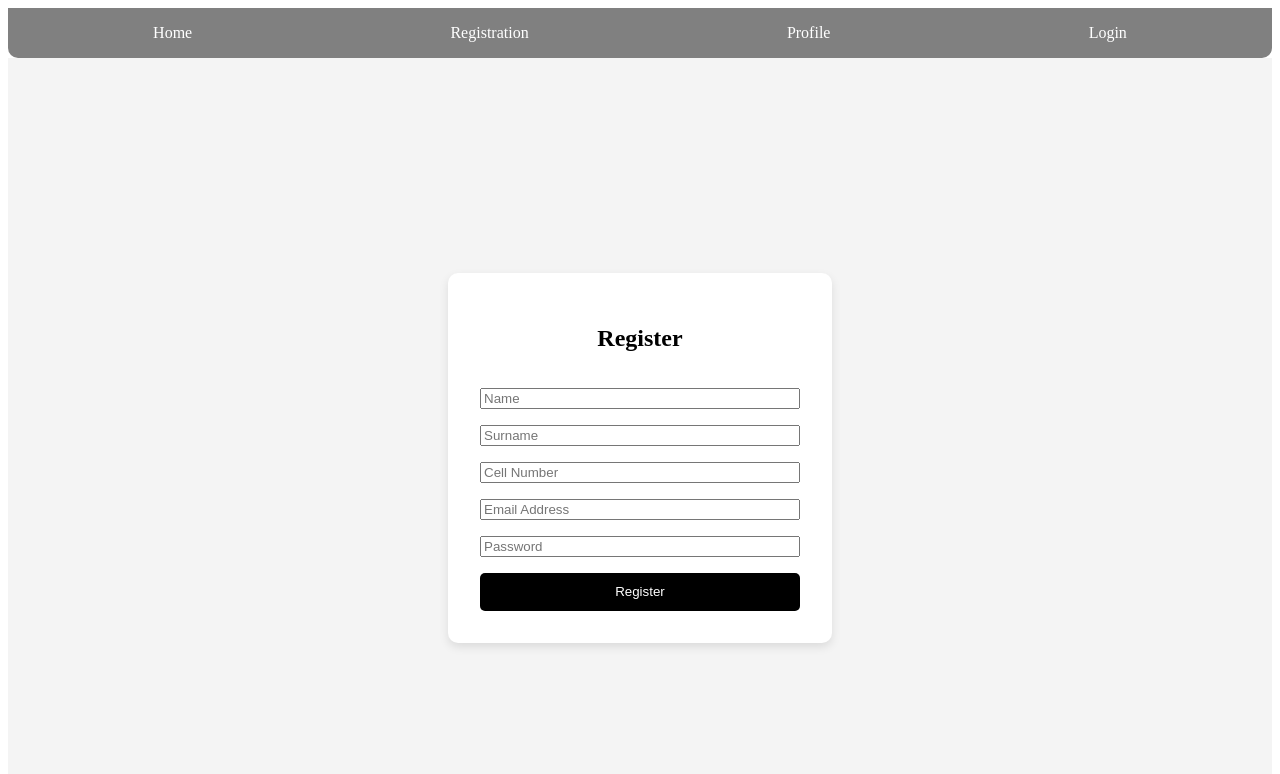
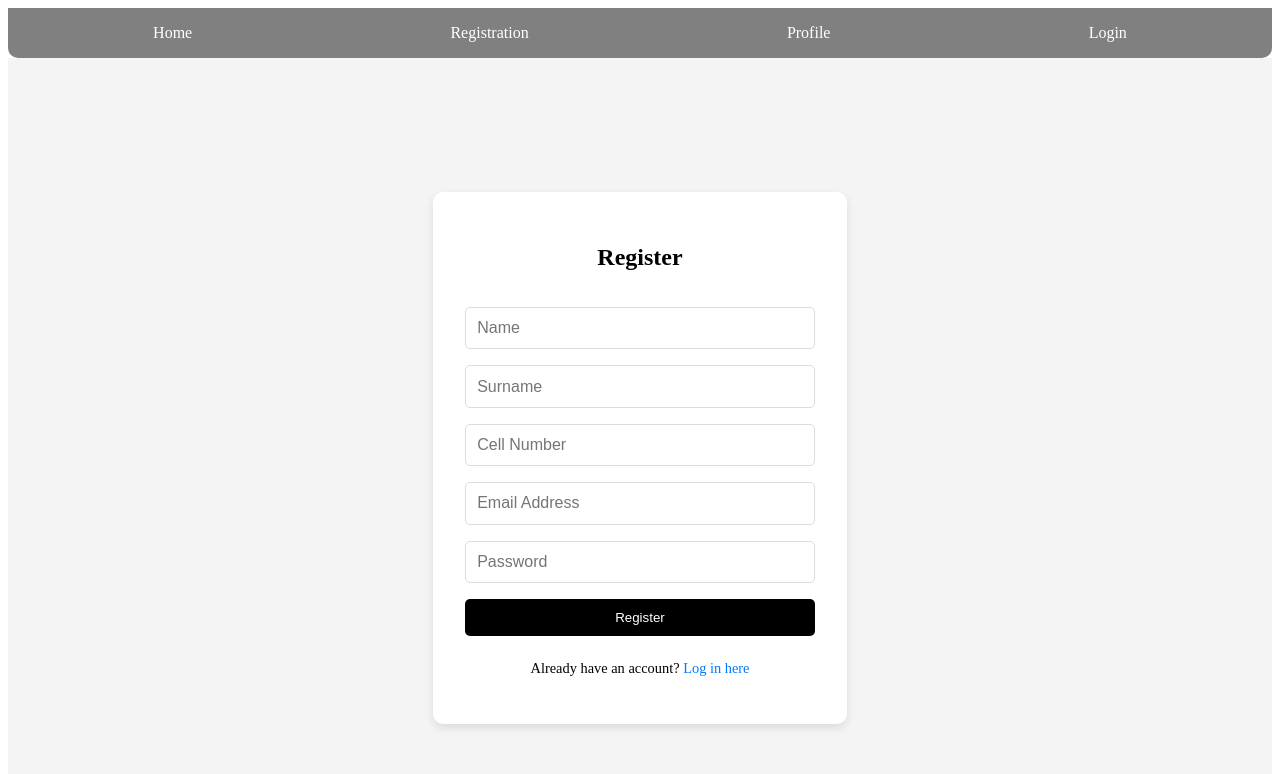
Before and after one commit to Mluleki23/Task-5-Shopping-List-App-, a React (Vite) app: page /register in a window 1280 px wide. Shown: the top 774 px of the page. Built offline with nearby package versions, Linux system fonts and the light colour scheme.

Commit message:
Created Login form with email and password fields

```diff
--- a/src/features/LoginSlice.ts
+++ b/src/features/LoginSlice.ts
@@ -1,31 +1,57 @@
+// src/redux/slices/LoginSlice.ts
 import { createAsyncThunk, createSlice } from "@reduxjs/toolkit";
 import axios from "axios";
 
 export interface LoginState {
-  email: string;
-  password: string;
+  loading: boolean;
+  error: string | null;
+  user: any | null;
 }
 
+const initialState: LoginState = {
+  loading: false,
+  error: null,
+  user: null,
+};
 
-// Define the initial state using that type
-const initialState: LoginState = {
- email: "dlozi@gmail.com",
-    password: "123456",
-}
+export const loginUser = createAsyncThunk(
+  "auth/loginUser",
+  async (credentials: { email: string; password: string }, thunkAPI) => {
+    try {
+      const response = await axios.post("http://localhost:5000/api/login", credentials);
+      return response.data;
+    } catch (err: any) {
+      return thunkAPI.rejectWithValue(err.response?.data?.message || "Login failed");
+    }
+  }
+);
 
-export const LoginSlice = createSlice({
+const LoginSlice = createSlice({
   name: "login",
-  // `createSlice` will infer the state type from the `initialState` argument
   initialState,
   reducers: {
-
+    logout: (state) => {
+      state.user = null;
+      localStorage.removeItem("user");
+    },
+  },
+  extraReducers: (builder) => {
+    builder
+      .addCase(loginUser.pending, (state) => {
+        state.loading = true;
+        state.error = null;
+      })
+      .addCase(loginUser.fulfilled, (state, action) => {
+        state.loading = false;
+        state.user = action.payload;
+        localStorage.setItem("user", JSON.stringify(action.payload));
+      })
+      .addCase(loginUser.rejected, (state, action) => {
+        state.loading = false;
+        state.error = action.payload as string;
+      });
   },
 });
 
-
-
-
-
-
-
+export const { logout } = LoginSlice.actions;
 export default LoginSlice.reducer;
--- a/src/pages/Login.tsx
+++ b/src/pages/Login.tsx
@@ -1,16 +1,68 @@
-import React from 'react'
-import { useAppSelector, useAppDispatch } from "../../reduxhooks";
+// src/pages/Login.tsx
+import React, { useState } from "react";
+import { useDispatch, useSelector } from "react-redux";
+import type { RootState, AppDispatch } from "../../store";
+import { loginUser } from "../features/LoginSlice";
 
+const Login: React.FC = () => {
+  const dispatch = useDispatch<AppDispatch>();
+  const { loading, error } = useSelector((state: RootState) => state.login);
 
+  const [formData, setFormData] = useState({
+    email: "",
+    password: "",
+  });
 
-export default function Login() {
+  const handleChange = (e: React.ChangeEvent<HTMLInputElement>) => {
+    setFormData({ ...formData, [e.target.name]: e.target.value });
+  };
 
-    const email = useAppSelector((state) => state.login.email);
-    const dispatch = useAppDispatch();
+  const handleSubmit = (e: React.FormEvent) => {
+    e.preventDefault();
+    dispatch(loginUser(formData));
+  };
+
   return (
-    <div>
-   <h1>Shopping List</h1>
-   {email}
-    </div>
-  )
-}
+    <form onSubmit={handleSubmit}>
+      <div className="container">
+        <h1>Login</h1>
+        <p>Please enter your credentials to sign in.</p>
+        <hr />
+
+        <label htmlFor="email"><b>Email</b></label>
+        <input
+          type="text"
+          placeholder="Enter Email"
+          name="email"
+          id="email"
+          value={formData.email}
+          onChange={handleChange}
+          required
+        />
+
+        <label htmlFor="password"><b>Password</b></label>
+        <input
+          type="password"
+          placeholder="Enter Password"
+          name="password"
+          id="password"
+          value={formData.password}
+          onChange={handleChange}
+          required
+        />
+
+        <button type="submit" className="loginbtn" disabled={loading}>
+          {loading ? "Logging in..." : "Login"}
+        </button>
+
+        {error && <p style={{ color: "red" }}>{error}</p>}
+      </div>
+
+      <div className="container signin">
+        <p>Don’t have an account? <a href="/register">Register</a>.</p>
+      </div>
+    </form>
+  );
+};
+
+export default Login;
--- a/src/pages/Register.tsx
+++ b/src/pages/Register.tsx
@@ -1,6 +1,6 @@
 import React, { useState } from "react";
 import { useDispatch, useSelector } from "react-redux";
-import { registerUser, setRegisterData } from "../features/RegisterSlice";
+import { registerUser } from "../features/RegisterSlice";
 import { useNavigate } from "react-router-dom";
 import type { RootState } from "../../store";
 
@@ -8,13 +8,14 @@ export default function Register() {
   const dispatch = useDispatch();
   const navigate = useNavigate();
   const status = useSelector((state: RootState) => state.register.status);
+  const error = useSelector((state: RootState) => state.register.error);
 
   const [formData, setFormData] = useState({
-    email: "",
-    password: "",
     name: "",
     surname: "",
     cell: "",
+    email: "",
+    password: "",
   });
 
   const handleChange = (e: React.ChangeEvent<HTMLInputElement>) => {
@@ -24,12 +25,7 @@ export default function Register() {
   const handleSubmit = (e: React.FormEvent) => {
     e.preventDefault();
 
-    // If you want API call
     dispatch(registerUser(formData) as any);
-
-    // If only Redux store (no API):
-    // dispatch(setRegisterData(formData));
-
     navigate("/profile");
   };
 
@@ -50,13 +46,14 @@ export default function Register() {
           padding: "2rem",
           borderRadius: "10px",
           boxShadow: "0 4px 10px rgba(0,0,0,0.1)",
-          width: "320px",
+          width: "350px",
           display: "flex",
           flexDirection: "column",
           gap: "1rem",
         }}
       >
         <h2 style={{ textAlign: "center" }}>Register</h2>
+
         <input
           type="text"
           name="name"
@@ -64,7 +61,14 @@ export default function Register() {
           value={formData.name}
           onChange={handleChange}
           required
+          style={{
+            padding: "0.7rem",
+            border: "1px solid #ddd",
+            borderRadius: "5px",
+            fontSize: "1rem",
+          }}
         />
+
         <input
           type="text"
           name="surname"
@@ -72,7 +76,14 @@ export default function Register() {
           value={formData.surname}
           onChange={handleChange}
           required
+          style={{
+            padding: "0.7rem",
+            border: "1px solid #ddd",
+            borderRadius: "5px",
+            fontSize: "1rem",
+          }}
         />
+
         <input
           type="tel"
           name="cell"
@@ -80,7 +91,14 @@ export default function Register() {
           value={formData.cell}
           onChange={handleChange}
           required
+          style={{
+            padding: "0.7rem",
+            border: "1px solid #ddd",
+            borderRadius: "5px",
+            fontSize: "1rem",
+          }}
         />
+
         <input
           type="email"
           name="email"
@@ -88,7 +106,14 @@ export default function Register() {
           value={formData.email}
           onChange={handleChange}
           required
+          style={{
+            padding: "0.7rem",
+            border: "1px solid #ddd",
+            borderRadius: "5px",
+            fontSize: "1rem",
+          }}
         />
+
         <input
           type="password"
           name="password"
@@ -96,7 +121,14 @@ export default function Register() {
           value={formData.password}
           onChange={handleChange}
           required
+          style={{
+            padding: "0.7rem",
+            border: "1px solid #ddd",
+            borderRadius: "5px",
+            fontSize: "1rem",
+          }}
         />
+
         <button
           type="submit"
           style={{
@@ -110,13 +142,19 @@ export default function Register() {
         >
           Register
         </button>
+
         {status === "loading" && <p>Registering...</p>}
         {status === "succeeded" && (
           <p style={{ color: "green" }}>Registration successful!</p>
         )}
-        {status === "failed" && (
-          <p style={{ color: "red" }}>Something went wrong.</p>
-        )}
+        {status === "failed" && <p style={{ color: "red" }}>{error || "Something went wrong"}</p>}
+
+        <p style={{ textAlign: "center", fontSize: "0.9rem", marginTop: "0.5rem" }}>
+          Already have an account?{" "}
+          <a href="/login" style={{ color: "#007bff", textDecoration: "none", fontWeight: "500" }}>
+            Log in here
+          </a>
+        </p>
       </form>
     </div>
   );
```
